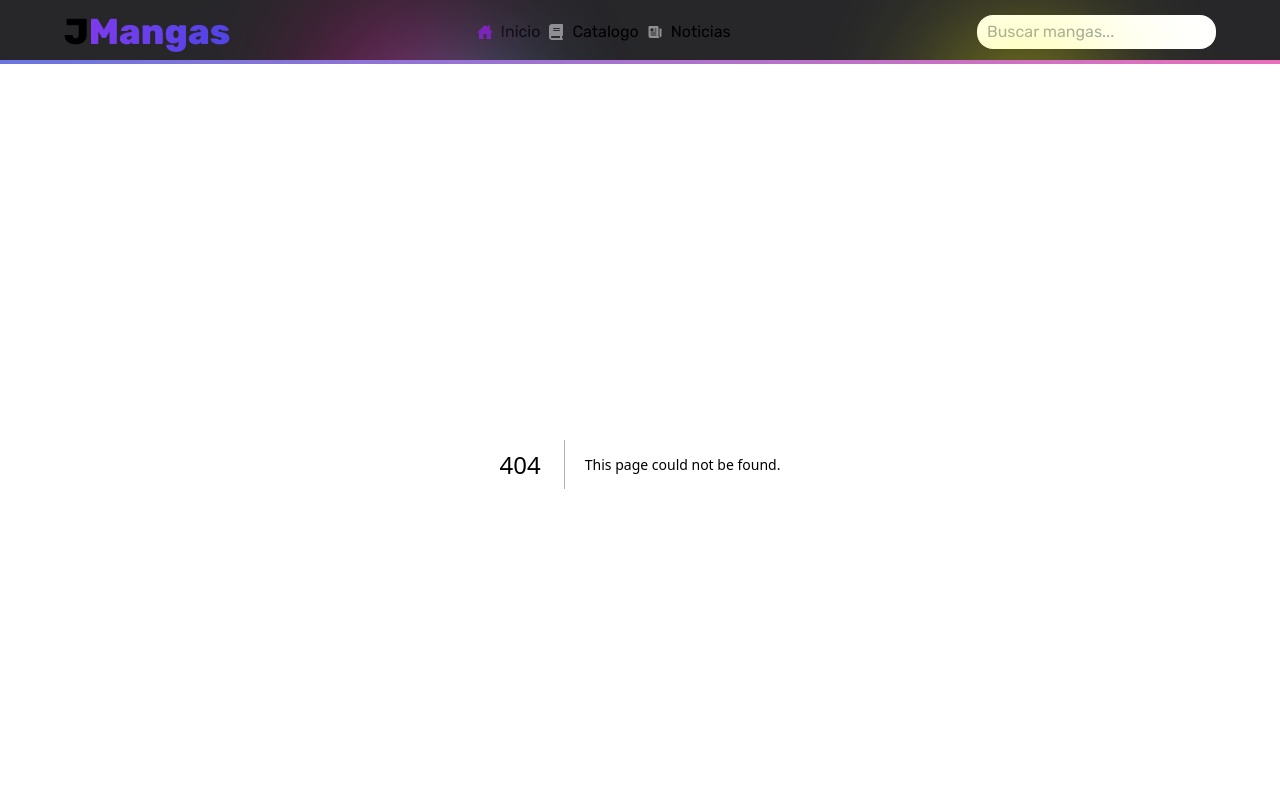
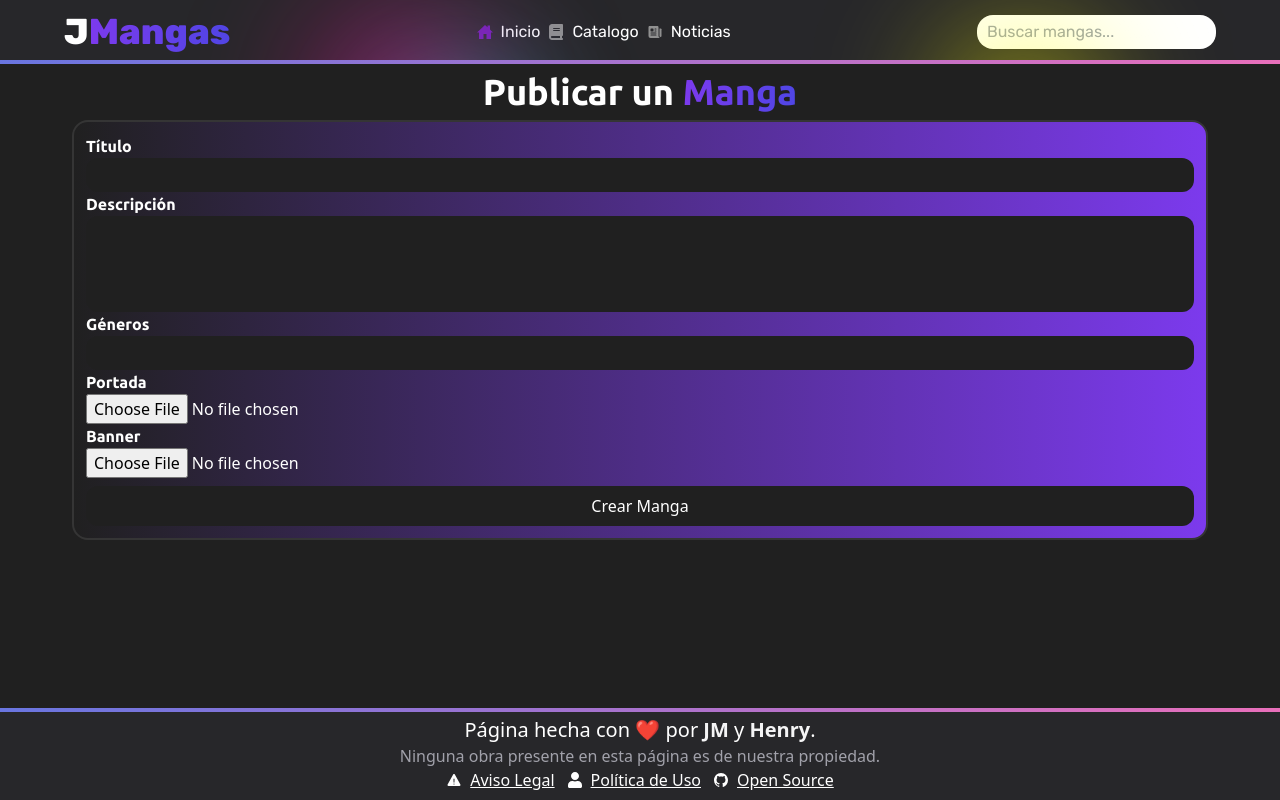
Before and after one commit to Klaandee/JMangas-Website, a Next.js app: page /admin/manga-creation in a window 1280 px wide. Before the commit this address had no page. Shown: the top 800 px of the page. Built offline with nearby package versions, Linux system fonts and the light colour scheme.

Commit message:
Admin and Manga Creation Page were created

```diff
--- /dev/null
+++ b/src/app/admin/manga-creation/page.tsx
@@ -0,0 +1,25 @@
+export default function mangaCreationPage() {
+  return (
+    <main className="p-2">
+      <h1 className="font-ubuntu font-bold text-4xl text-center">Publicar un <span className="gradientText">Manga</span></h1>
+      <div className="formCont grid mt-2 p-3 bg-gradient-to-r from-[var(--background)] to-violet-600 rounded-2xl bg-opacity-3" style={{ border: "2px solid #353535"}}>
+        <label>Título</label>
+        <input type="text" id="" className="mangaCreationTxtInput" />
+
+        <label>Descripción</label>
+        <textarea id="" className="mangaCreationTxtInput resize-none h-[6rem]" />
+
+        <label>Géneros</label>
+        <input type="text" id="" className="mangaCreationTxtInput" />
+
+        <label>Portada</label>
+        <input type="file" accept="image/**" />
+
+        <label>Banner</label>
+        <input type="file" accept="image/**" />
+
+        <input type="submit" value="Crear Manga" className="bg-[#202020] p-2 rounded-xl mt-2 cursor-pointer hover:bg-[#353535]" />
+      </div>
+    </main>
+  );
+}
--- /dev/null
+++ b/src/app/admin/page.tsx
@@ -0,0 +1,10 @@
+import Link from "next/link";
+
+export default function adminPage() {
+  return (
+    <main className="">
+      <h1>Admin Page</h1>
+      <Link href="/admin/manga-creation">Manga Creation</Link>
+    </main>
+  );
+}
--- a/src/app/globals.css
+++ b/src/app/globals.css
@@ -128,3 +128,14 @@ body {
 .footerDownLinks span a {
   @apply underline;
 }
+
+/* Manga Creation Page */
+
+.formCont label {
+  @apply font-poppins font-semibold;
+}
+
+.mangaCreationTxtInput {
+  @apply bg-[#202020] outline-none rounded-xl;
+  padding: 5px 10px;
+}
```
